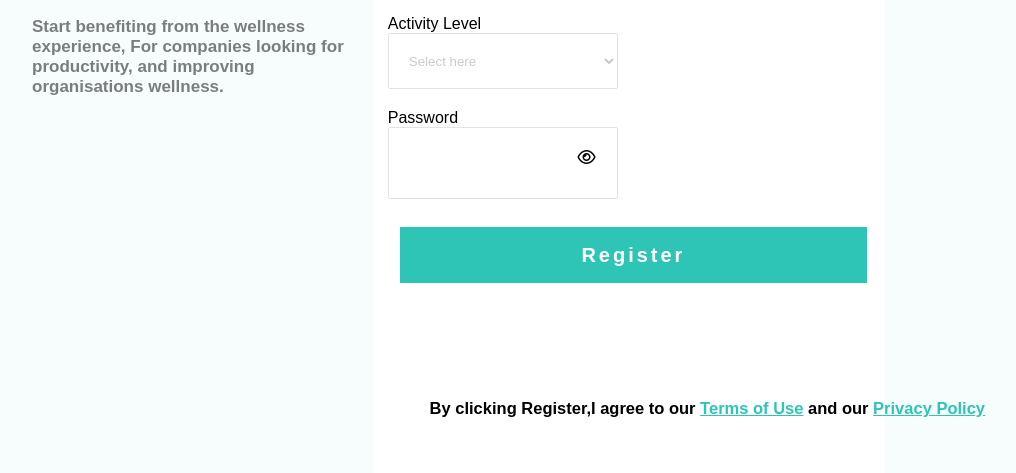
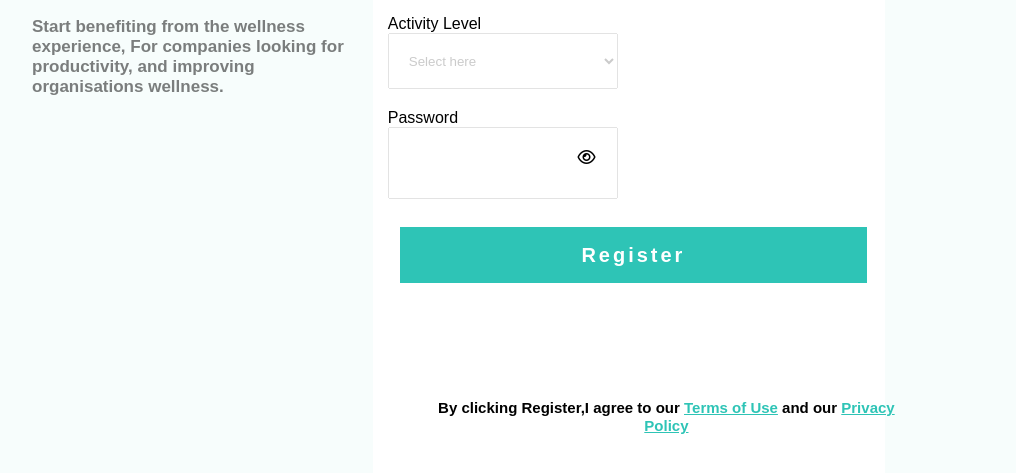
Before and after one commit to LearnGIT96/form-docu, a plain HTML site: page index.html in a window 1280 px wide. Shown: the part 383-856 px from the top of the page, without its empty margins (172-1188 px from the left). Drawn offline with Linux system fonts and the light colour scheme.

Commit message:
Update first.css

```diff
--- a/first.css
+++ b/first.css
@@ -260,8 +260,8 @@ p:nth-of-type(2) {
     position: absolute;
     top: 94%;
     left: 47%;
-    font-size: 11px;
-
+    font-size: 10px;
+    width: 37vw;
 }
 
 .btton > a {
```
